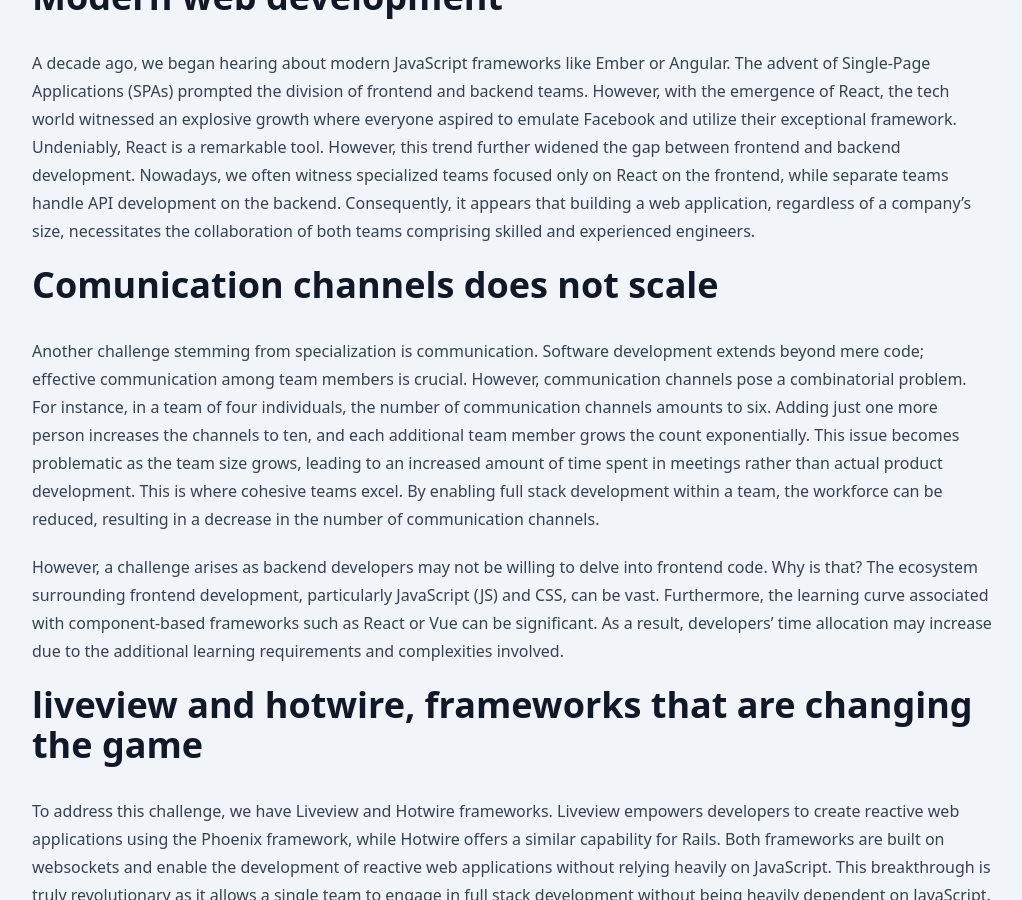
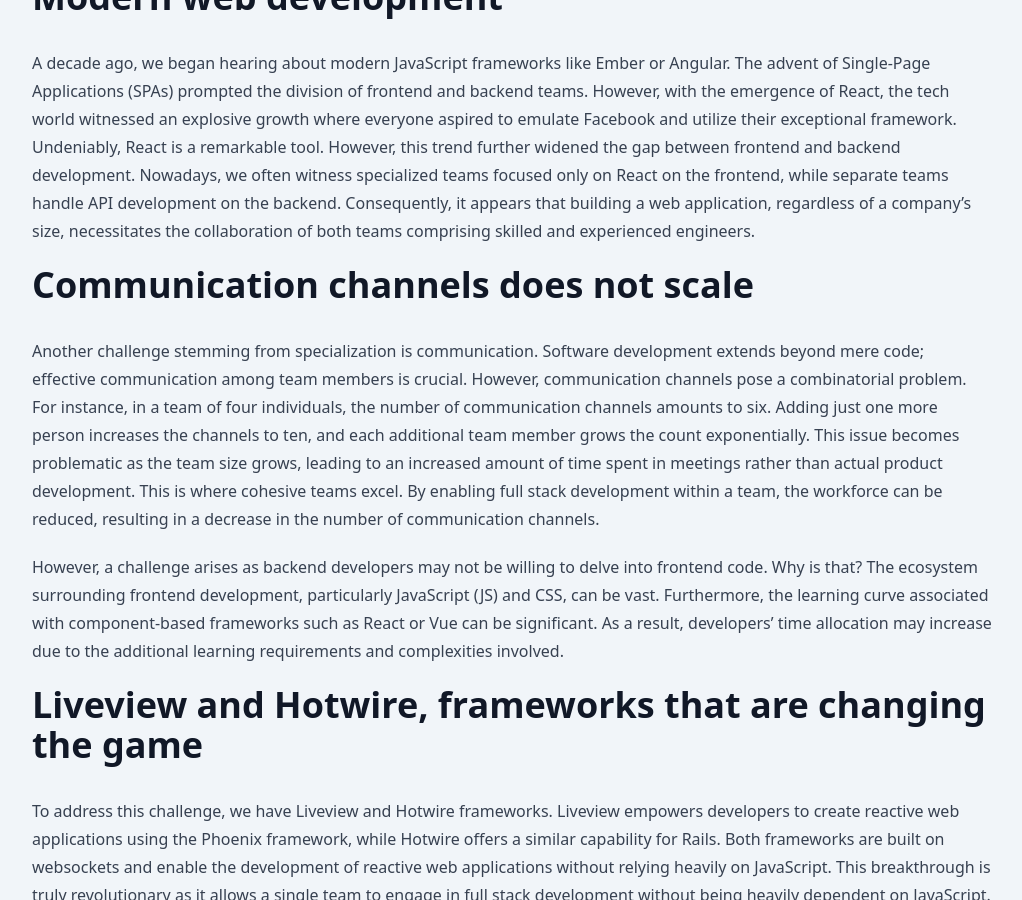
Before and after one commit to 3zcurdia/3zcurdia.github.io, a Jekyll site: the page built from _posts/2023-05-25-the-state-of-rails-monoliths-in-2023.md, in a window 1280 px wide and 900 px high, scrolled down 855 px. Shown: the whole window, without its empty margins (128-1150 px from the left). Built offline with Jekyll 4.4.1, drawn with Linux system fonts in a browser that asks for light colours; nearby versions of some CDN libraries.

Commit message:
Fix typos on last post titles

```diff
--- a/_posts/2023-05-25-the-state-of-rails-monoliths-in-2023.md
+++ b/_posts/2023-05-25-the-state-of-rails-monoliths-in-2023.md
@@ -22,13 +22,13 @@
 
 A decade ago, we began hearing about modern JavaScript frameworks like Ember or Angular. The advent of Single-Page Applications (SPAs) prompted the division of frontend and backend teams. However, with the emergence of React, the tech world witnessed an explosive growth where everyone aspired to emulate Facebook and utilize their exceptional framework. Undeniably, React is a remarkable tool. However, this trend further widened the gap between frontend and backend development. Nowadays, we often witness specialized teams focused only on React on the frontend, while separate teams handle API development on the backend. Consequently, it appears that building a web application, regardless of a company's size, necessitates the collaboration of both teams comprising skilled and experienced engineers.
 
-# Comunication channels does not scale
+# Communication channels does not scale
 
 Another challenge stemming from specialization is communication. Software development extends beyond mere code; effective communication among team members is crucial. However, communication channels pose a combinatorial problem. For instance, in a team of four individuals, the number of communication channels amounts to six. Adding just one more person increases the channels to ten, and each additional team member grows the count exponentially. This issue becomes problematic as the team size grows, leading to an increased amount of time spent in meetings rather than actual product development. This is where cohesive teams excel. By enabling full stack development within a team, the workforce can be reduced, resulting in a decrease in the number of communication channels.
 
 However, a challenge arises as backend developers may not be willing to delve into frontend code. Why is that? The ecosystem surrounding frontend development, particularly JavaScript (JS) and CSS, can be vast. Furthermore, the learning curve associated with component-based frameworks such as React or Vue can be significant. As a result, developers' time allocation may increase due to the additional learning requirements and complexities involved.
 
-# liveview and hotwire, frameworks that are changing the game
+# Liveview and Hotwire, frameworks that are changing the game
 
 To address this challenge, we have Liveview and Hotwire frameworks. Liveview empowers developers to create reactive web applications using the Phoenix framework, while Hotwire offers a similar capability for Rails. Both frameworks are built on websockets and enable the development of reactive web applications without relying heavily on JavaScript. This breakthrough is truly revolutionary as it allows a single team to engage in full stack development without being heavily dependent on JavaScript. This is an enormous advantage for the monolith architecture.
 
```
